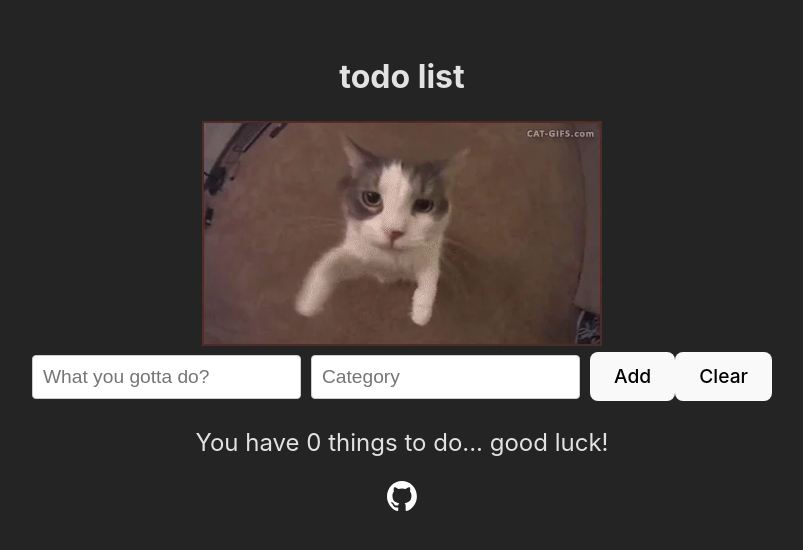
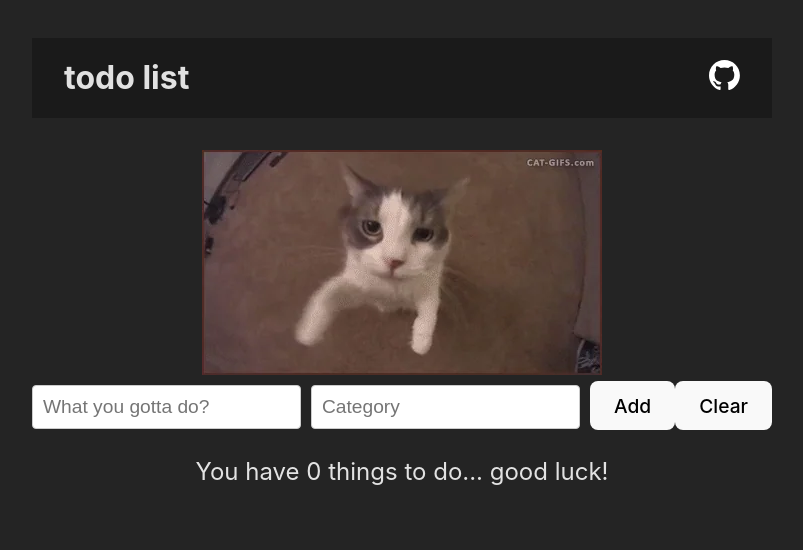
Before and after one commit to nottin0/react-website, a React (Vite) app in the folder reactprac/prac/: page / in a window 1280 px wide. Shown: the part 126-676 px from the top of the page, without its empty margins (238-1041 px from the left). Built offline with nearby package versions, Linux system fonts and the light colour scheme.

Commit message:
V 0.06 - added header component

```diff
--- /dev/null
+++ b/reactprac/prac/src/components/Header/Header.css
@@ -0,0 +1,25 @@
+.header {
+  width: 100%;
+  padding: 1rem 0;
+  background-color: #1a1a1a;
+  margin-bottom: 2rem;
+}
+
+.header-content {
+  max-width: 1280px;
+  margin: 0 auto;
+  padding: 0 2rem;
+  display: flex;
+  justify-content: space-between;
+  align-items: center;
+}
+
+.header h1 {
+  margin: 0;
+  font-size: 2em;
+  color: rgba(255, 255, 255, 0.87);
+}
+
+.header-links {
+  display: flex;
+  align-items: center
--- /dev/null
+++ b/reactprac/prac/src/components/Header/Header.jsx
@@ -0,0 +1,20 @@
+import React from "react";
+import github from "../../assets/github-mark-white.svg";
+import "./Header.css";
+
+const Header = () => {
+   return (
+      <header className="header">
+         <div className="header-content">
+            <h1>todo list</h1>
+            <div className="header-links">
+               <a href="https://github.com/nottin0" className="github-link">
+                  <img src={github} alt="github logo" height="30px" />
+               </a>
+            </div>
+         </div>
+      </header>
+   );
+};
+
+export default Header;
--- /dev/null
+++ b/reactprac/prac/src/components/Header/index.js
@@ -0,0 +1,3 @@
+import Header from "./Header";
+
+export default Header;
--- a/reactprac/prac/src/components/TodoApp/TodoApp.jsx
+++ b/reactprac/prac/src/components/TodoApp/TodoApp.jsx
@@ -1,8 +1,9 @@
 import { useEffect, useState, useRef } from "react";
-import Categories from "../Categories";
 import "./TodoApp.css";
 import cat from "../../assets/cat.gif";
 import github from "../../assets/github-mark-white.svg";
+import Header from "../Header";
+
 function TodoApp() {
    const [todos, setTodos] = useState([]);
    const todoText = useRef();
@@ -18,7 +19,14 @@ function TodoApp() {
    }, [todos]);
 
    function addTodo() {
-    const next = [...todos, { text: todoText.current.value, category: todoCategory.current.value, completed: false }];
+      const next = [
+         ...todos,
+         {
+            text: todoText.current.value,
+            category: todoCategory.current.value,
+            completed: false,
+         },
+      ];
       setTodos(next);
       event.preventDefault();
       localStorage.setItem("todos", JSON.stringify(next));
@@ -33,7 +41,7 @@ function TodoApp() {
 
    function toggleTodo(index) {
       const next = todos.map((todo, i) =>
-      i === index ? { ...todo, completed: !todo.completed } : todo
+         i === index ? { ...todo, completed: !todo.completed } : todo,
       );
       setTodos(next);
       localStorage.setItem("todos", JSON.stringify(next));
@@ -41,12 +49,19 @@ function TodoApp() {
 
    return (
       <div>
-      <h1>todo list</h1>
+         <Header />
          <img src={cat} alt="cat kissing camera" />
          {todos.length > 0 && (
             <ul>
                {todos.map((todo, index) => (
-            <li key={index} style={{ textDecoration: todo.completed ? "line-through" : "none" }}>
+                  <li
+                     key={index}
+                     style={{
+                        textDecoration: todo.completed
+                           ? "line-through"
+                           : "none",
+                     }}
+                  >
                      <input
                         type="checkbox"
                         checked={todo.completed}
@@ -58,15 +73,18 @@ function TodoApp() {
             </ul>
          )}
          <form onSubmit={addTodo}>
-        <input type="text" placeholder="What you gotta do?" ref={todoText} />
-        <input type='text' placeholder='Category' ref={todoCategory} />
+            <input
+               type="text"
+               placeholder="What you gotta do?"
+               ref={todoText}
+            />
+            <input type="text" placeholder="Category" ref={todoCategory} />
             <button type="submit">Add</button>
-        <button type="button" onClick={clearTodos}>Clear</button>
+            <button type="button" onClick={clearTodos}>
+               Clear
+            </button>
          </form>
          <p>You have {todos.length} things to do... good luck!</p>
-      <a href="https://github.com/nottin0">
-      <img src = {github} alt = "github logo" height="30px" />
-      </a>
       </div>
    );
 }
```
Also changed, not shown: reactprac/prac/src/App.jsx (+7 -9 lines). Lines whose indentation alone changed are shown as unchanged.
